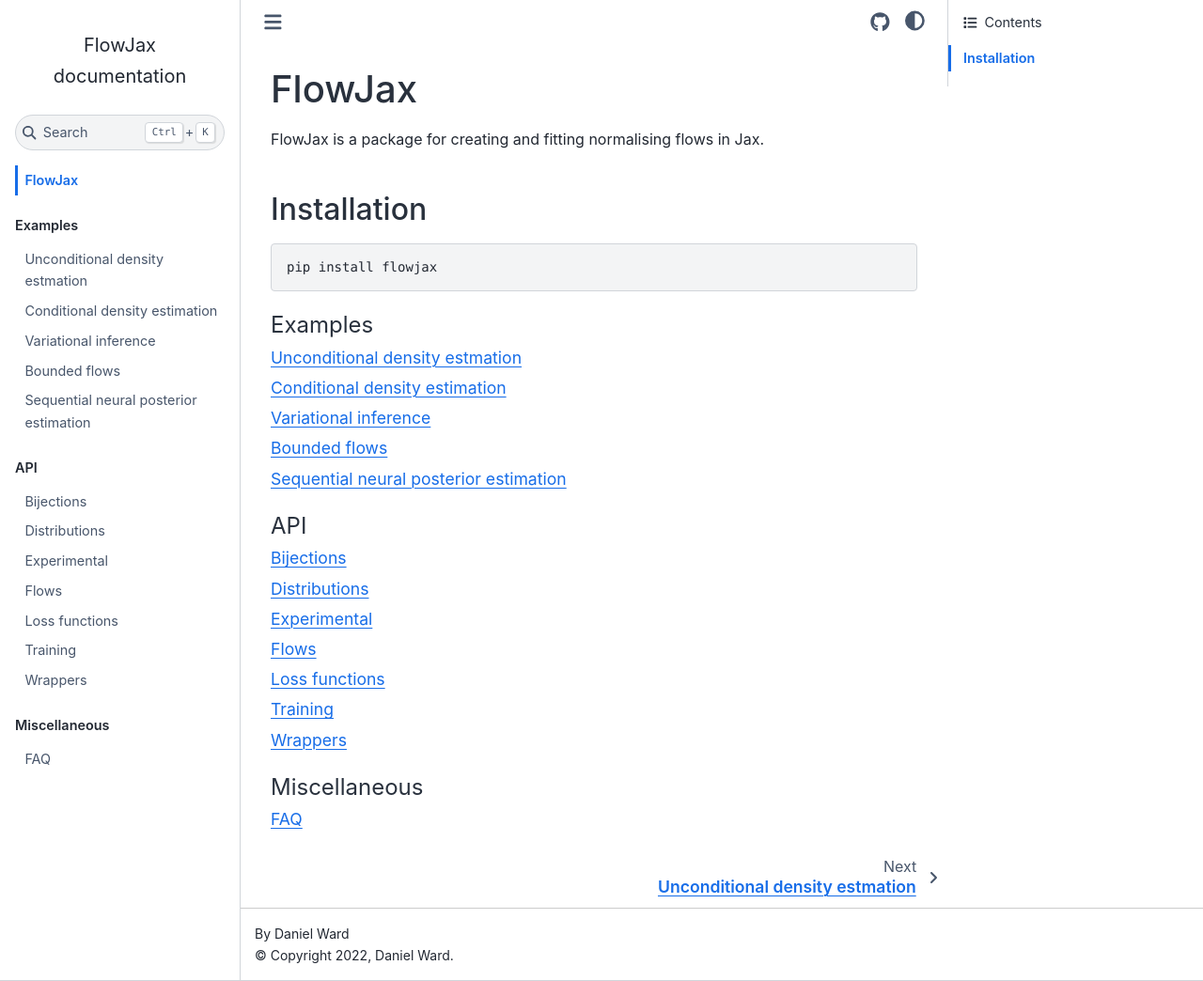
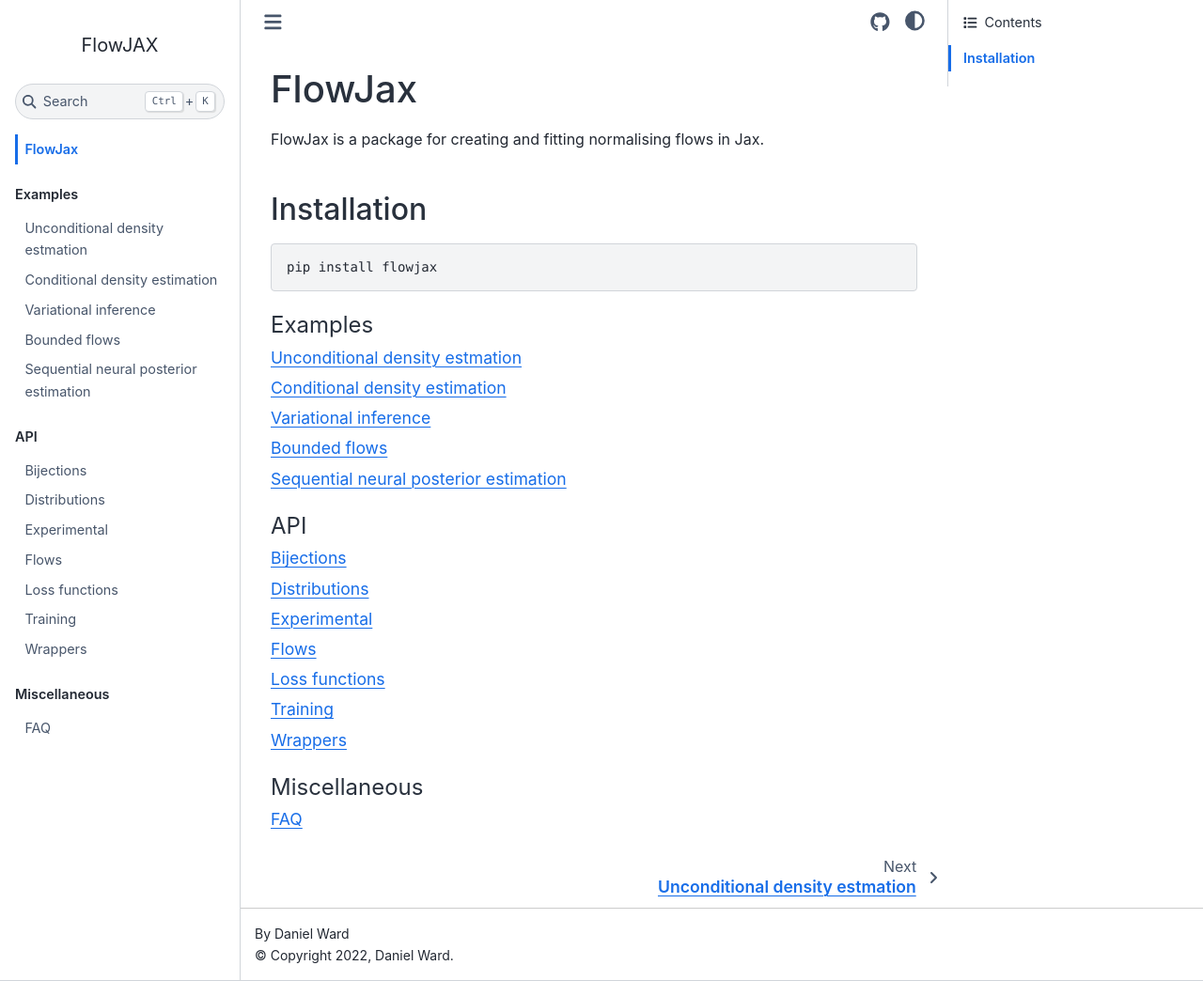
Before and after one commit to danielward27/flowjax, a Sphinx documentation site: the page built from docs/index.rst, in a window 1280 px wide and 1044 px high. Shown: the whole window at 94% size. Built offline with Sphinx 7.4.7 and the Sphinx Book theme 1.1.4, drawn with Linux system fonts in a browser that asks for light colours.

```diff
--- a/docs/conf.py
+++ b/docs/conf.py
@@ -4,8 +4,9 @@ import sys
 import typing
 from pathlib import Path
 
-# tag used in jaxtyping prevent expanding cumbersome type aliases such as ArrayLike
-typing.GENERATING_DOCUMENTATION = True
+if "doctest" not in sys.argv:  # Avoid type checking/isinstance failures.
+    # Tag used to avoid expanding arraylike alias in docs
+    typing.GENERATING_DOCUMENTATION = True
 
 
 sys.path.insert(0, Path("..").resolve())
@@ -62,6 +63,8 @@ html_theme_options = {
     "repository_url": "https://github.com/danielward27/flowjax",
     "home_page_in_toc": True,
 }
+html_title = "FlowJAX"
+
 pygments_style = "xcode"
 
 copybutton_prompt_text = r">>> |\.\.\. "
```
Also changed, not shown: 1 other file.
